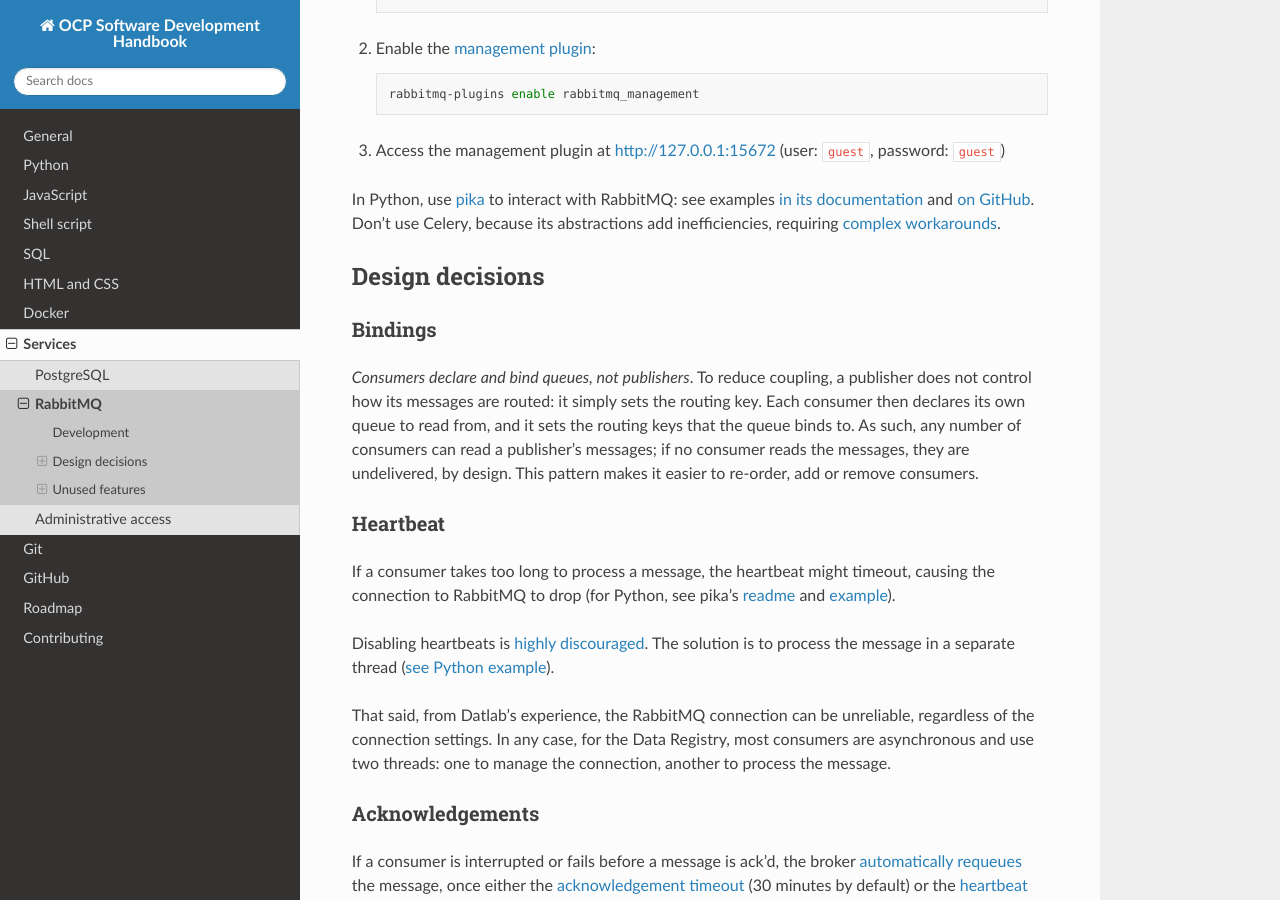
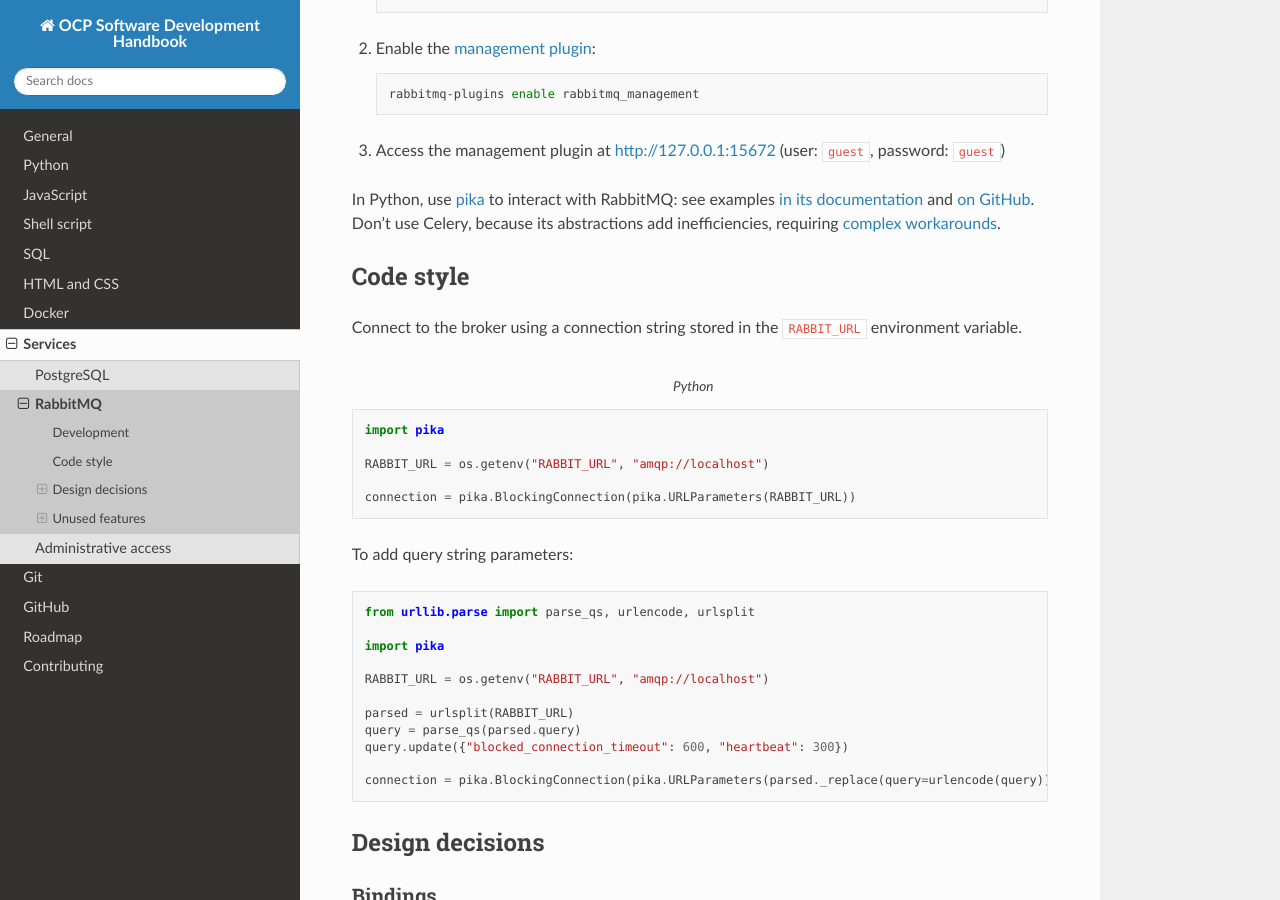
Before and after one commit to open-contracting/software-development-handbook, a Sphinx documentation site: the page built from docs/services/rabbitmq.rst, in a window 1280 px wide and 900 px high, scrolled down 623 px. Built offline with Sphinx 7.4.7 and the Read the Docs theme 2.0.0, drawn with Linux system fonts in a browser that asks for light colours.

Commit message:
services/rabbitmq: Add code style section

```diff
--- a/docs/services/rabbitmq.rst
+++ b/docs/services/rabbitmq.rst
@@ -33,6 +33,36 @@ Development
 #. Access the management plugin at http://127.0.0.1:15672 (user: ``guest``, password: ``guest``)
 
 In Python, use `pika <https://pika.readthedocs.io/en/stable/>`__ to interact with RabbitMQ: see examples `in its documentation <https://pika.readthedocs.io/en/stable/examples.html>`__ and `on GitHub <https://github.com/pika/pika/tree/master/examples>`__. Don't use Celery, because its abstractions add inefficiencies, requiring `complex workarounds <http://blog.untrod.com/2015/03/how-celery-chord-synchronization-works.html>`__.
+
+Code style
+----------
+
+Connect to the broker using a connection string stored in the ``RABBIT_URL`` environment variable.
+
+.. code-block:: python
+   :caption: Python
+
+   import pika
+
+   RABBIT_URL = os.getenv("RABBIT_URL", "amqp://localhost")
+
+   connection = pika.BlockingConnection(pika.URLParameters(RABBIT_URL))
+
+To add query string parameters:
+
+.. code-block:: python
+
+   from urllib.parse import parse_qs, urlencode, urlsplit
+
+   import pika
+
+   RABBIT_URL = os.getenv("RABBIT_URL", "amqp://localhost")
+
+   parsed = urlsplit(RABBIT_URL)
+   query = parse_qs(parsed.query)
+   query.update({"blocked_connection_timeout": 600, "heartbeat": 300})
+
+   connection = pika.BlockingConnection(pika.URLParameters(parsed._replace(query=urlencode(query)).geturl()))
 
 Design decisions
 ----------------
```
